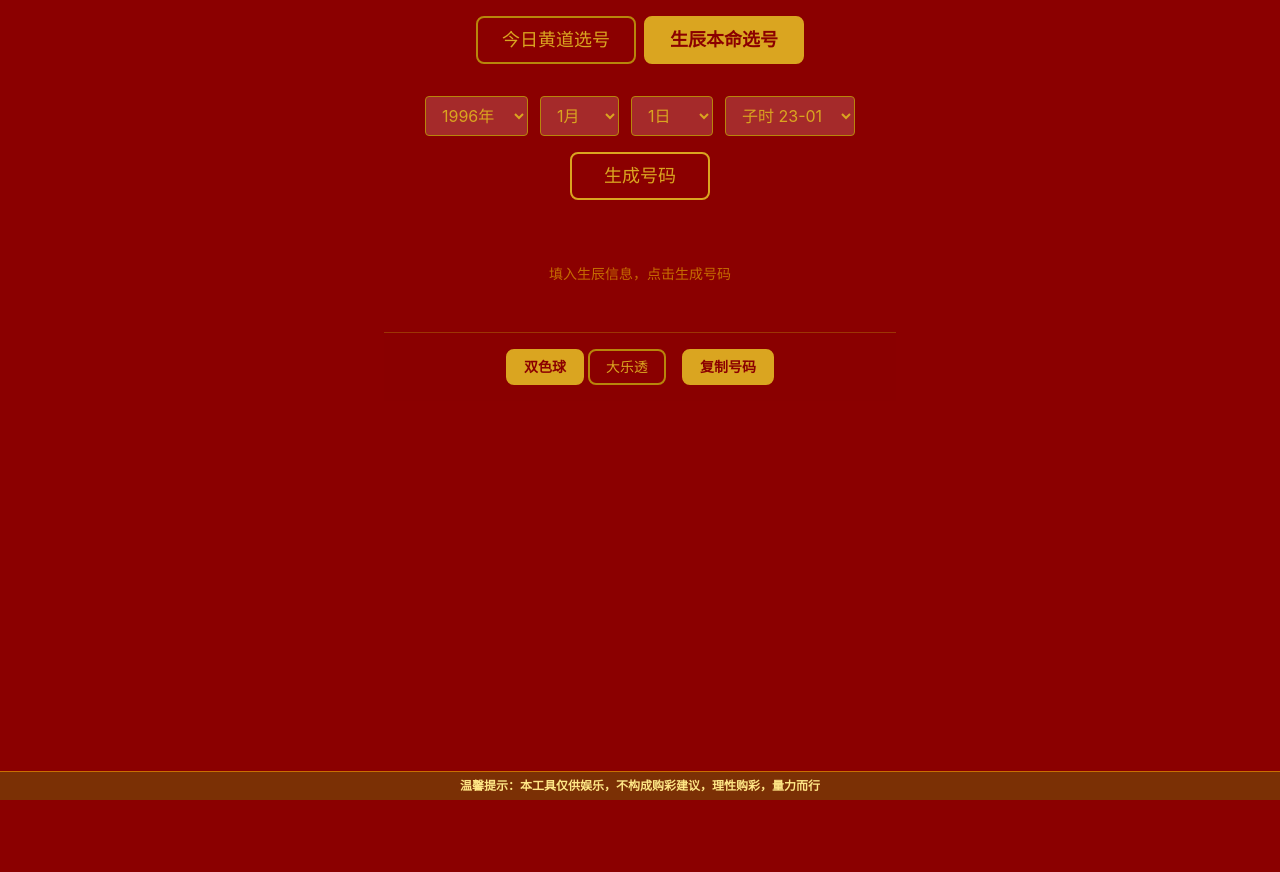
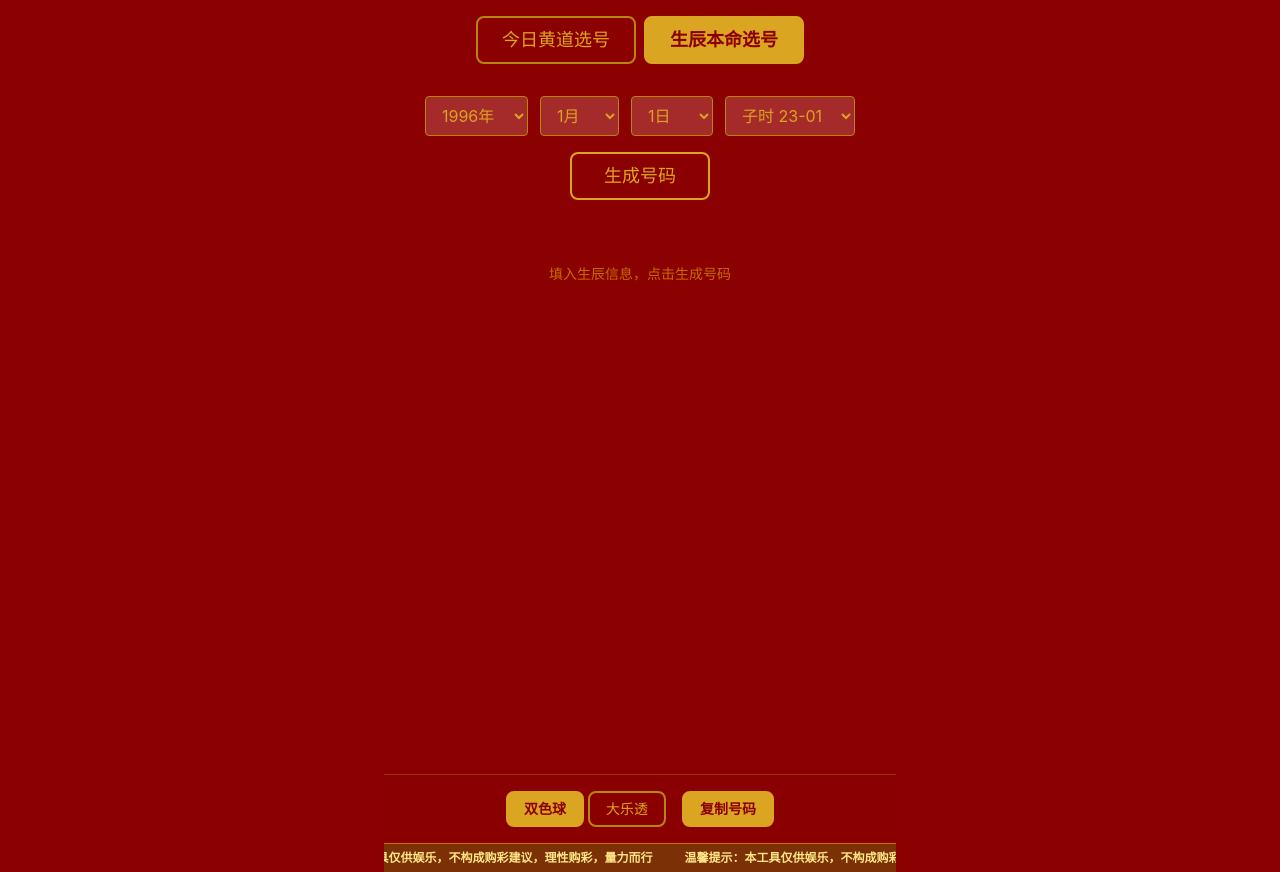
Before and after one commit to DiBuilder/jrxh, a Next.js app: page /bazi in a window 1280 px wide. Both pictures are taken after a click on the button "我已阅读并同意，仅用于娱乐用途". Built offline with nearby package versions, Linux system fonts and the light colour scheme.

Commit message:
feat: 添加 Vercel 部署工作流，更新组件以优化免责声明展示

```diff
--- a/app/bazi/client.jsx
+++ b/app/bazi/client.jsx
@@ -1,5 +1,5 @@
 'use client'
-import { useState, useCallback } from 'react'
+import { useState, useCallback, useEffect } from 'react'
 import { Solar } from 'lunar-javascript'
 import BallGrid from '@/components/BallGrid'
 import BottomBar from '@/components/BottomBar'
@@ -11,10 +11,13 @@ import { generateBirth } from '@/lib/lottery'
 import { countWuxing, findMissingWuxing, getNayinWuxing, getWuxingTailDigits, buildNumberPool, fullNumberPool } from '@/lib/wuxing'
 
 export default function BaziClient() {
-  const [showDisclaimer, setShowDisclaimer] = useState(() => {
-    if (typeof window === 'undefined') return true
-    return sessionStorage.getItem('disclaimer-dismissed') !== 'true'
-  })
+  const [showDisclaimer, setShowDisclaimer] = useState(true)
+
+  useEffect(() => {
+    if (sessionStorage.getItem('disclaimer-dismissed') === 'true') {
+      setShowDisclaimer(false)
+    }
+  }, [])
 
   const handleDismiss = useCallback(() => {
     sessionStorage.setItem('disclaimer-dismissed', 'true')
@@ -64,8 +67,8 @@ export default function BaziClient() {
   }
 
   return (
-    <div className="min-h-screen pb-24 max-w-lg mx-auto">
-      <div className="flex flex-col items-center pt-2">
+    <div className="min-h-screen max-w-lg mx-auto flex flex-col">
+      <div className="flex-1 flex flex-col items-center pt-2">
         <BirthdayForm onGenerate={handleBirthGenerate} />
 
         {currentNumbers && (
@@ -86,11 +89,6 @@ export default function BaziClient() {
           </div>
         )}
 
-        {currentNumbers && (
-          <p className="mt-6 text-sm text-gold-light/70 text-center px-4 leading-relaxed">
-            本工具仅供娱乐，不构成购彩建议，彩票中奖号码完全随机，理性购彩，量力而行
-          </p>
-        )}
       </div>
 
       <BottomBar
@@ -100,8 +98,11 @@ export default function BaziClient() {
         onCopy={handleCopy}
       />
 
-      <div className="fixed bottom-0 left-0 right-0 z-50 bg-amber-900/95 border-t border-amber-500/60 py-1.5 px-4">
-        <p className="max-w-lg mx-auto text-center text-xs text-amber-200 font-bold">温馨提示：本工具仅供娱乐，不构成购彩建议，理性购彩，量力而行</p>
+      <div className="bg-amber-900/95 border-t border-amber-500/60 py-1.5 overflow-hidden">
+        <div className="flex whitespace-nowrap animate-marquee w-max">
+          <span className="text-xs text-amber-200 font-bold pr-8">温馨提示：本工具仅供娱乐，不构成购彩建议，理性购彩，量力而行</span>
+          <span className="text-xs text-amber-200 font-bold pr-8">温馨提示：本工具仅供娱乐，不构成购彩建议，理性购彩，量力而行</span>
+        </div>
       </div>
     </div>
   )
--- a/app/globals.css
+++ b/app/globals.css
@@ -7,4 +7,10 @@
   --color-gold-light: #FFD700;
   --color-gold-dark: #B8860B;
   --font-family-chinese: "STSong", "SimSun", "Noto Serif SC", serif;
+  --animate-marquee: marquee 12s linear infinite;
 }
+
+@keyframes marquee {
+  from { transform: translateX(0); }
+  to   { transform: translateX(-50%); }
+}
--- a/app/huangdao/client.jsx
+++ b/app/huangdao/client.jsx
@@ -1,5 +1,5 @@
 'use client'
-import { useState, useCallback, useMemo } from 'react'
+import { useState, useCallback, useMemo, useEffect } from 'react'
 import BallGrid from '@/components/BallGrid'
 import BottomBar from '@/components/BottomBar'
 import DisclaimerModal from '@/components/DisclaimerModal'
@@ -15,10 +15,13 @@ function makeHuangdaoSentence(lunar, luckyList) {
 }
 
 export default function HuangdaoClient() {
-  const [showDisclaimer, setShowDisclaimer] = useState(() => {
-    if (typeof window === 'undefined') return true
-    return sessionStorage.getItem('disclaimer-dismissed') !== 'true'
-  })
+  const [showDisclaimer, setShowDisclaimer] = useState(true)
+
+  useEffect(() => {
+    if (sessionStorage.getItem('disclaimer-dismissed') === 'true') {
+      setShowDisclaimer(false)
+    }
+  }, [])
 
   const handleDismiss = useCallback(() => {
     sessionStorage.setItem('disclaimer-dismissed', 'true')
@@ -64,8 +67,8 @@ export default function HuangdaoClient() {
   }
 
   return (
-    <div className="min-h-screen pb-24 max-w-lg mx-auto">
-      <div className="flex flex-col items-center pt-2">
+    <div className="min-h-screen max-w-lg mx-auto flex flex-col">
+      <div className="flex-1 flex flex-col items-center pt-2">
         <button
           onClick={handleRegenerate}
           className="mt-4 px-6 py-2 text-base rounded-lg border-2 border-gold bg-transparent text-gold hover:bg-gold hover:text-bg-deep transition-colors"
@@ -81,9 +84,6 @@ export default function HuangdaoClient() {
         />
         <JieDu text={todayNumbers.jieDu} />
 
-        <p className="mt-6 text-sm text-gold-light/70 text-center px-4 leading-relaxed">
-          本工具仅供娱乐，不构成购彩建议，彩票中奖号码完全随机，理性购彩，量力而行
-        </p>
       </div>
 
       <BottomBar
@@ -93,8 +93,11 @@ export default function HuangdaoClient() {
         onCopy={handleCopy}
       />
 
-      <div className="fixed bottom-0 left-0 right-0 z-50 bg-amber-900/95 border-t border-amber-500/60 py-1.5 px-4">
-        <p className="max-w-lg mx-auto text-center text-xs text-amber-200 font-bold">温馨提示：本工具仅供娱乐，不构成购彩建议，理性购彩，量力而行</p>
+      <div className="bg-amber-900/95 border-t border-amber-500/60 py-1.5 overflow-hidden">
+        <div className="flex whitespace-nowrap animate-marquee w-max">
+          <span className="text-xs text-amber-200 font-bold pr-8">温馨提示：本工具仅供娱乐，不构成购彩建议，理性购彩，量力而行</span>
+          <span className="text-xs text-amber-200 font-bold pr-8">温馨提示：本工具仅供娱乐，不构成购彩建议，理性购彩，量力而行</span>
+        </div>
       </div>
     </div>
   )
--- a/components/BottomBar.jsx
+++ b/components/BottomBar.jsx
@@ -18,7 +18,7 @@ export default function BottomBar({ lotteryType, onTypeChange, numbers, onCopy }
   }
 
   return (
-    <div className="sticky bottom-8 bg-bg-deep/95 backdrop-blur-sm border-t border-gold-dark/40">
+    <div className="bg-bg-deep/95 backdrop-blur-sm border-t border-gold-dark/40">
       <div className="flex items-center justify-center gap-4 py-4 px-4">
         <div className="flex gap-1">
           <button
--- a/components/DisclaimerModal.jsx
+++ b/components/DisclaimerModal.jsx
@@ -14,7 +14,7 @@ export default function DisclaimerModal({ onAgree }) {
 
         <button
           onClick={onAgree}
-          className="px-8 py-3 text-lg font-bold rounded-lg bg-gold text-bg-deep hover:bg-gold-light transition-colors"
+          className="px-6 py-3 text-base sm:text-lg font-bold rounded-lg bg-gold text-bg-deep hover:bg-gold-light transition-colors whitespace-nowrap"
         >
           我已阅读并同意，仅用于娱乐用途
         </button>
```
Also changed, not shown: 1 other file (tests, documents, lock files or other folders).
